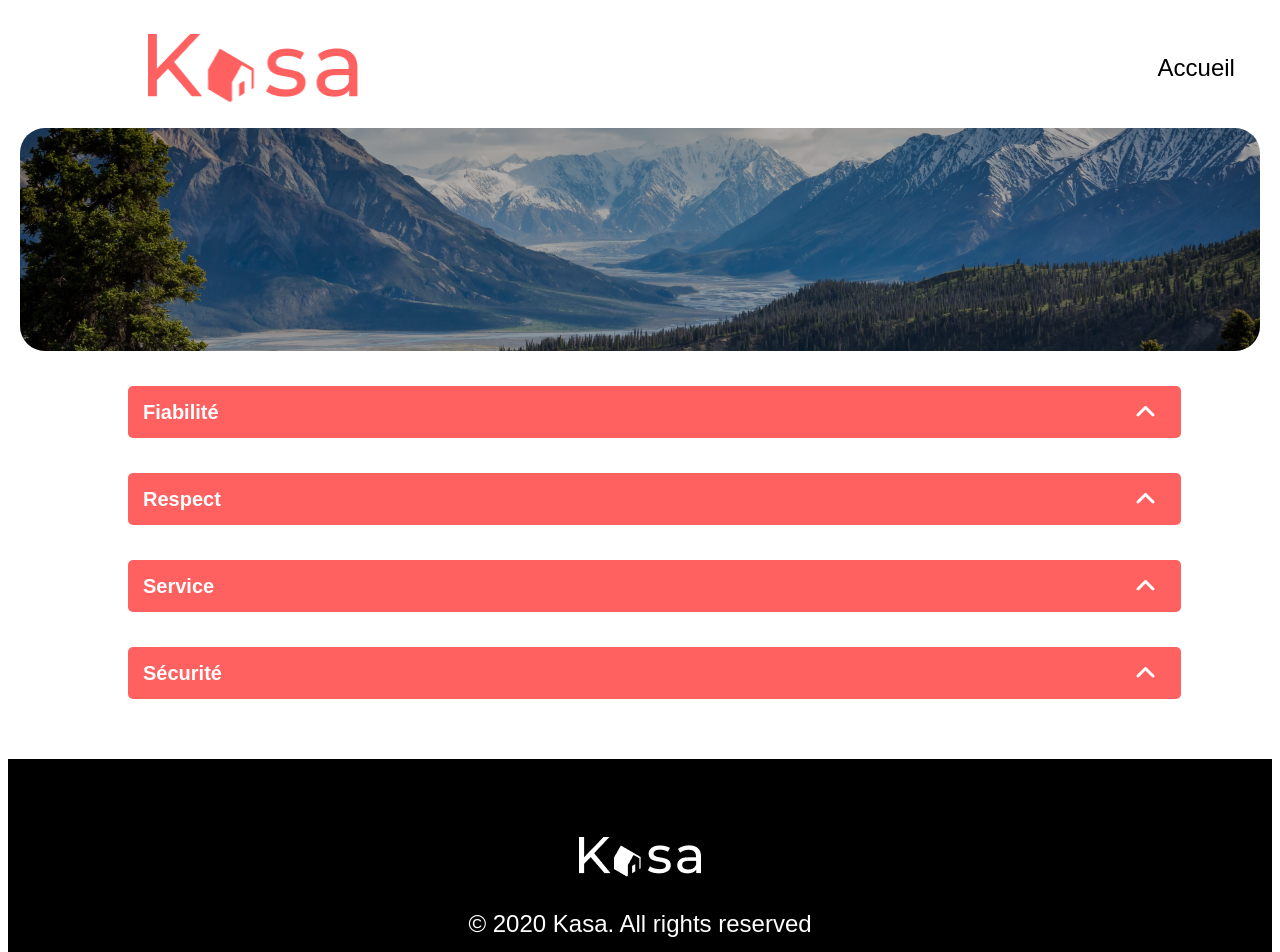
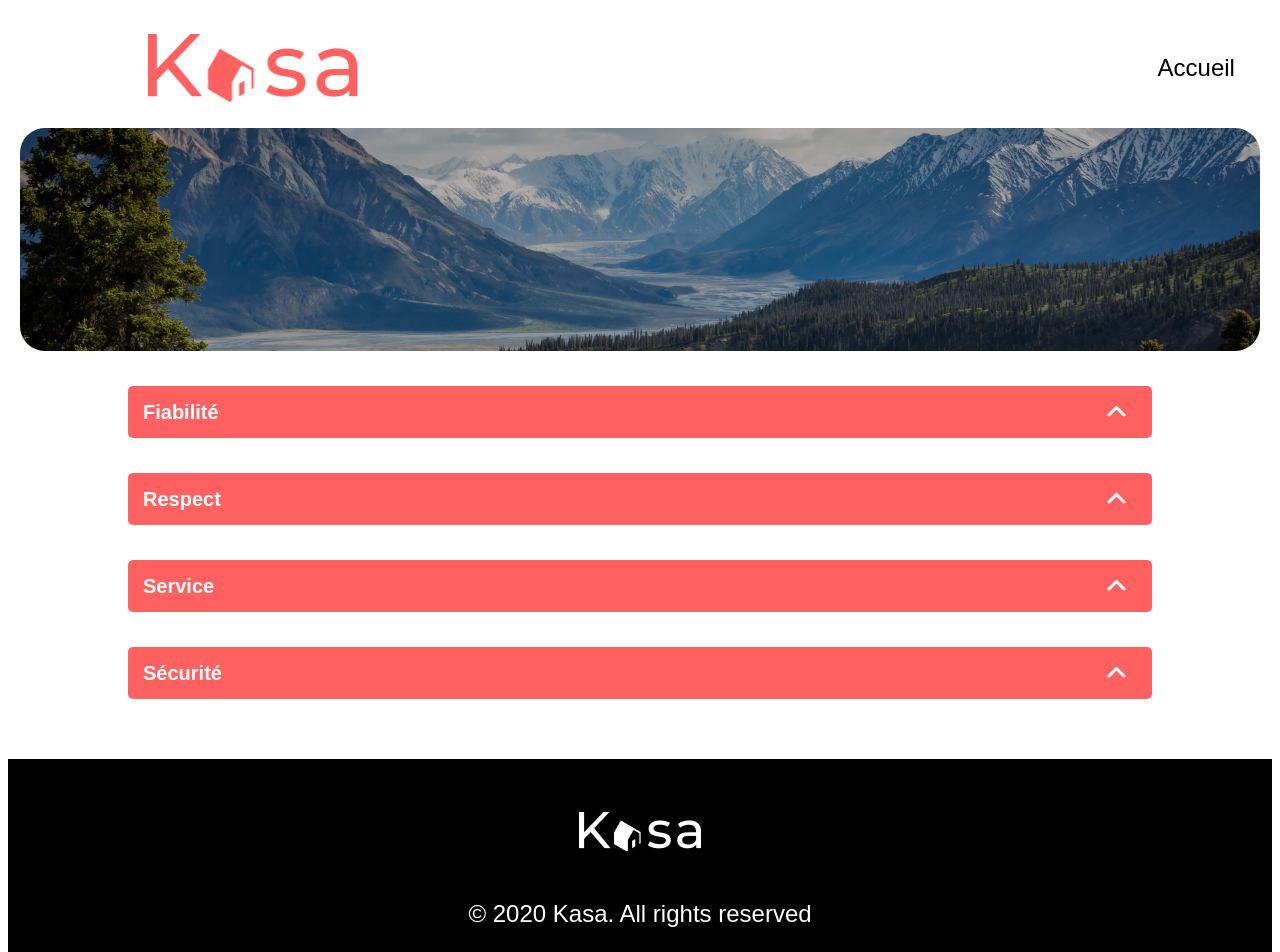
Before and after one commit to Allix35/Kasa, a React (Vite) app in the folder kasa/: page /a-propos in a window 1280 px wide. Shown: the top 952 px of the page. Built offline with nearby package versions, Linux system fonts and the light colour scheme.

Commit message:
Ajout de l'animation sur les cards

```diff
--- a/kasa/src/styles/components/layout.scss
+++ b/kasa/src/styles/components/layout.scss
@@ -78,12 +78,12 @@ footer {
     align-items: center;
     text-align: center;
     color: $secondary-color;
+    margin-top: -60px;
 }
 
 .footer-logo {
-    margin-bottom: 10px;
     width: 122px;
-    margin-top: 85px;
+    padding-bottom: 25px;
 }
 
 footer p {
@@ -92,4 +92,5 @@ footer p {
     font-size: 24px;
     font-weight: 500;
     line-height: 34.22px;
+    margin-bottom: -85px;
 }
--- a/kasa/src/styles/pages/about.scss
+++ b/kasa/src/styles/pages/about.scss
@@ -28,10 +28,12 @@
   }
 }
 
+// Collapse
+
 .collapse {
-  padding-top: 35px;
   max-width: 1024px;
   margin: 0 auto;
+  margin-top: 35px;
 
   .collapse-elements {
     display: flex;
@@ -43,26 +45,24 @@
     font-size: 20px;
     line-height: 34.22px;
     border: none;
-    width: 1023px;
+    width: 100%;  /* Assure que l'élément prenne toute la largeur */
     height: 52px;
-    border-radius: 5px;
     padding-left: 15px;
     padding-right: 15px;
+    margin-bottom: 0;  /* Enlève toute marge supplémentaire */
+    border-radius: 5px;
+    box-sizing: border-box;
   }
 
   .collapse-content {
-    padding: 8px;
-    margin-top: 10px;
+    padding: 15px;
     font-size: 18px;
     line-height: 25.67px;
     max-height: 0;
     overflow: hidden;
     transition: max-height 0.3s ease-in-out;
-  }
-
-  &.open .collapse-content {
-    display: block;
-    max-height: 500px;
+    width: 100%;
+    box-sizing: border-box;
   }
 
   .collapse-button {
@@ -85,4 +85,15 @@
   .rotate {
     transform: rotate(-180deg);
   }
+
+  &.open {
+    background-color: #F6F6F6; /* Fond plus clair lorsque ouvert */
+    border-radius: 0 0 8px 8px;
+
+    .collapse-content {
+      display: block;
+      max-height: 500px;
+      width: auto; /* S'ajuste au contenu */
     }
+  }
+}
--- a/kasa/src/styles/pages/home.scss
+++ b/kasa/src/styles/pages/home.scss
@@ -66,10 +66,35 @@
 }
 
 .housing-card {
-    @include housing-card-style(#F6F6F6, 10px);
+  @include housing-card-style(#F6F6F6, 10px);
+  position: relative;
+  overflow: hidden;  /* Pour s'assurer que la carte reste bien à l'intérieur des limites */
+  transition: transform 0.3s ease; /* Transition pour les transformations */
 
-    &::after {
-    @include overlay-card-style(black, 0.2);
+  /* Animation au survol */
+  &:hover {
+    transform: scale(1.05);  /* Agrandissement de la carte */
+  }
+
+  .housing-image {
+    transition: transform 0.3s ease;  /* Animation pour la rotation de l'image */
+  }
+
+  .housing-title {
+    transition: transform 0.3s ease;  /* Animation pour la translation du texte */
+  }
+
+  &:hover .housing-image {
+    transform: rotate(2deg);  /* Rotation de l'image au survol */
+  }
+
+  &:hover .housing-title {
+    transform: rotate(2deg);   /* Décalage du texte vers le haut */
+  }
+
+  &::after {
+    @include overlay-card-style(black, 0.2);  /* Garde l'overlay d'origine sans changement */
+    display: none;  /* Empêche l'affichage de l'overlay au survol */
   }
 }
 
```
Also changed, not shown: kasa/src/styles/_mixins.scss (line endings or trailing spaces). Lines whose indentation alone changed are shown as unchanged.
